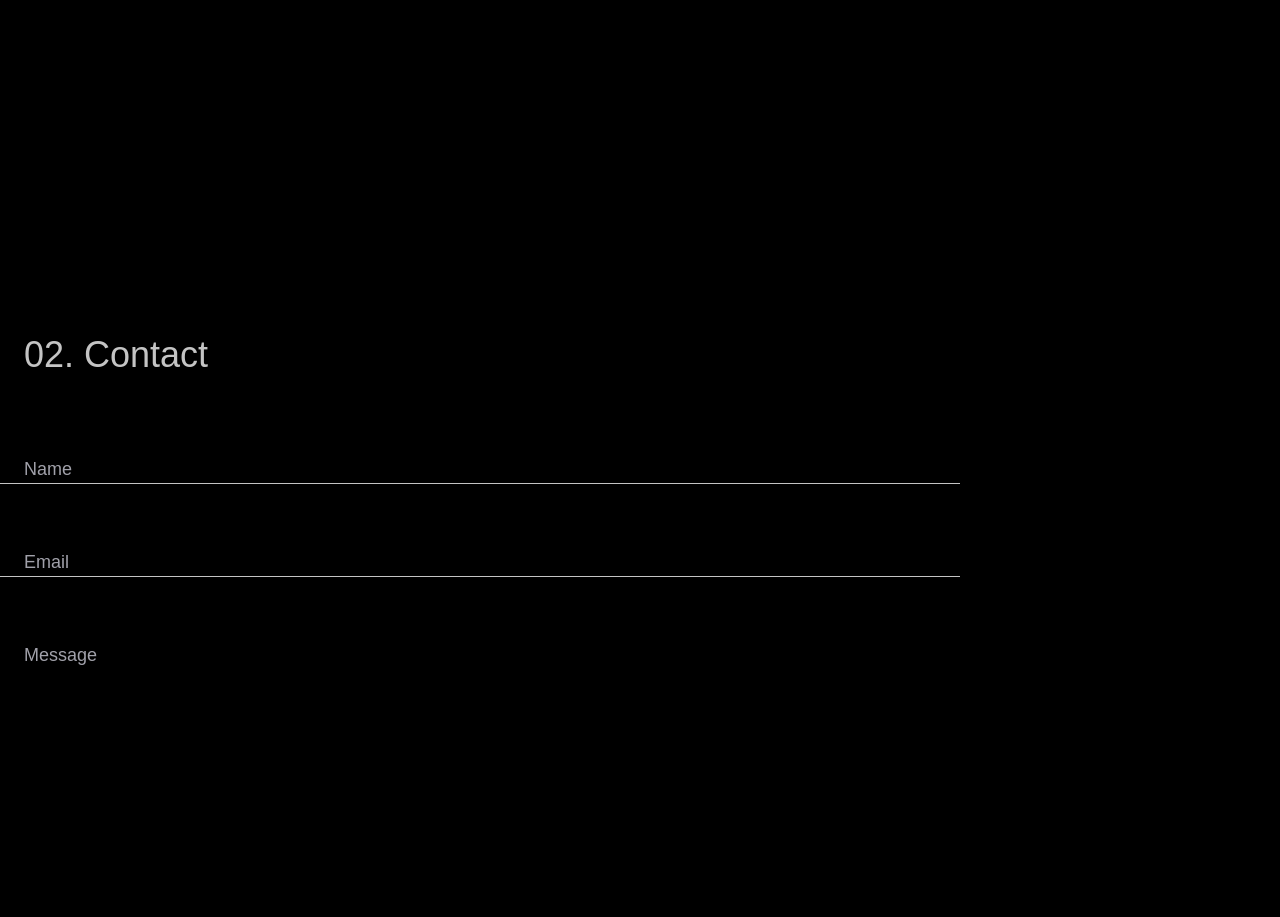
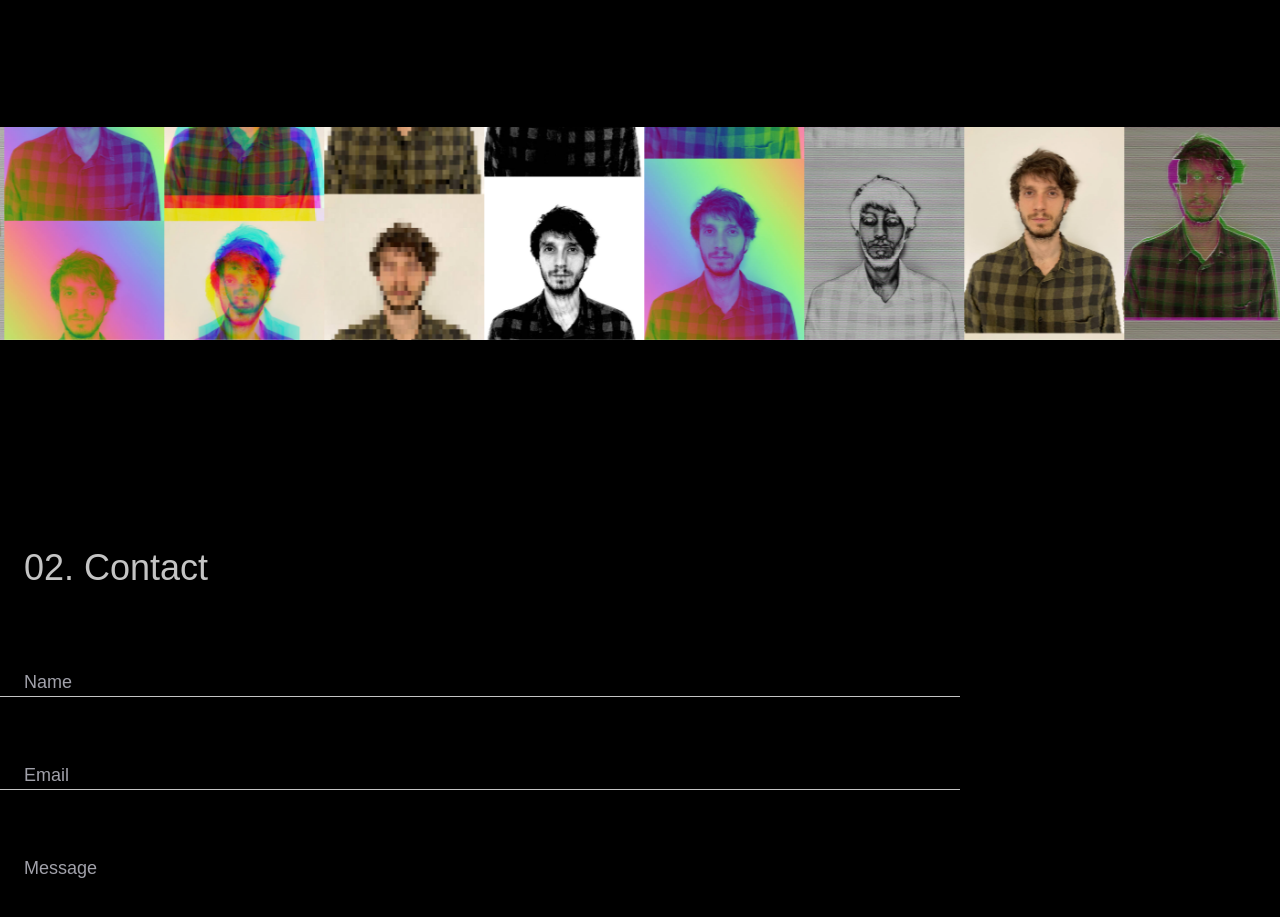
Before and after one commit to hubagaspar91/personal-website-v1.0, a Next.js app: page / in a window 1280 px wide. Shown: the part 2860-3777 px from the top of the page. Built offline with nearby package versions, Linux system fonts and the light colour scheme; a web font is replaced by a local one.

Commit message:
Image sizes optimized again - WIP

```diff
--- a/components/sections/MainSlideshow/MainSlideshow.tsx
+++ b/components/sections/MainSlideshow/MainSlideshow.tsx
@@ -4,19 +4,81 @@ import utilsStyles from '../../../styles/utils.module.css';
 import InfiniteSlideshow from '../../misc/InfiniteSlideshow/InfiniteSlideshow';
 
 function MainSlideshow(): ReactElement {
-  const numbers = new Array(12);
   return (
     <div className={utilsStyles.section}>
       <InfiniteSlideshow>
-        {numbers.map((_, index) => (
-          <Image
-            key={index}
-            src={`/images/slide${index}.jpg`}
-            width={450}
-            height={600}
-            layout="responsive"
-          />
-        ))}
+        <Image
+          src="/images/slide0.jpg"
+          width={450}
+          height={600}
+          layout="responsive"
+        />
+        <Image
+          src="/images/slide1.jpg"
+          width={450}
+          height={600}
+          layout="responsive"
+        />
+        <Image
+          src="/images/slide2.jpg"
+          width={450}
+          height={600}
+          layout="responsive"
+        />
+        <Image
+          src="/images/slide3.jpg"
+          width={450}
+          height={600}
+          layout="responsive"
+        />
+        <Image
+          src="/images/slide4.jpg"
+          width={450}
+          height={600}
+          layout="responsive"
+        />
+        <Image
+          src="/images/slide5.jpg"
+          width={450}
+          height={600}
+          layout="responsive"
+        />
+        <Image
+          src="/images/slide6.jpg"
+          width={450}
+          height={600}
+          layout="responsive"
+        />
+        <Image
+          src="/images/slide7.jpg"
+          width={450}
+          height={600}
+          layout="responsive"
+        />
+        <Image
+          src="/images/slide8.jpg"
+          width={450}
+          height={600}
+          layout="responsive"
+        />
+        <Image
+          src="/images/slide9.jpg"
+          width={450}
+          height={600}
+          layout="responsive"
+        />
+        <Image
+          src="/images/slide10.jpg"
+          width={450}
+          height={600}
+          layout="responsive"
+        />
+        <Image
+          src="/images/slide11.jpg"
+          width={450}
+          height={600}
+          layout="responsive"
+        />
       </InfiniteSlideshow>
     </div>
   );
```
